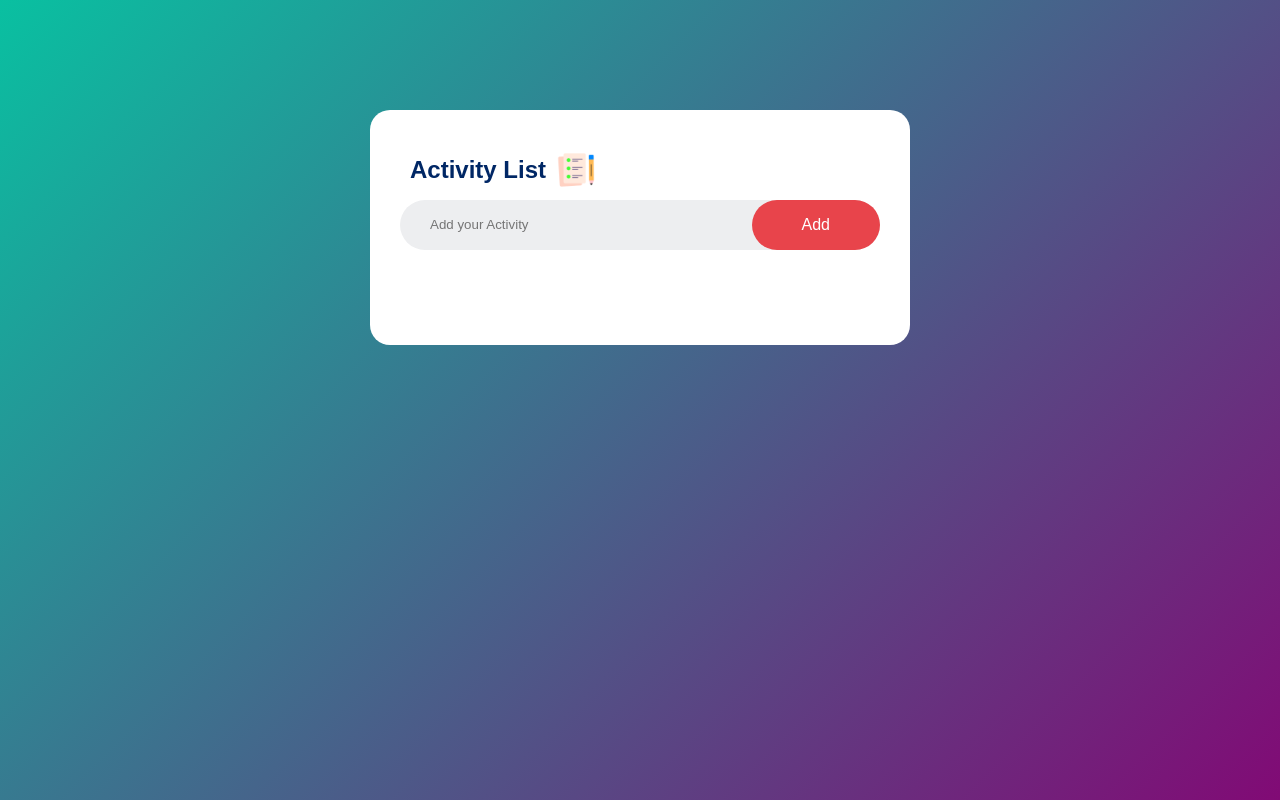
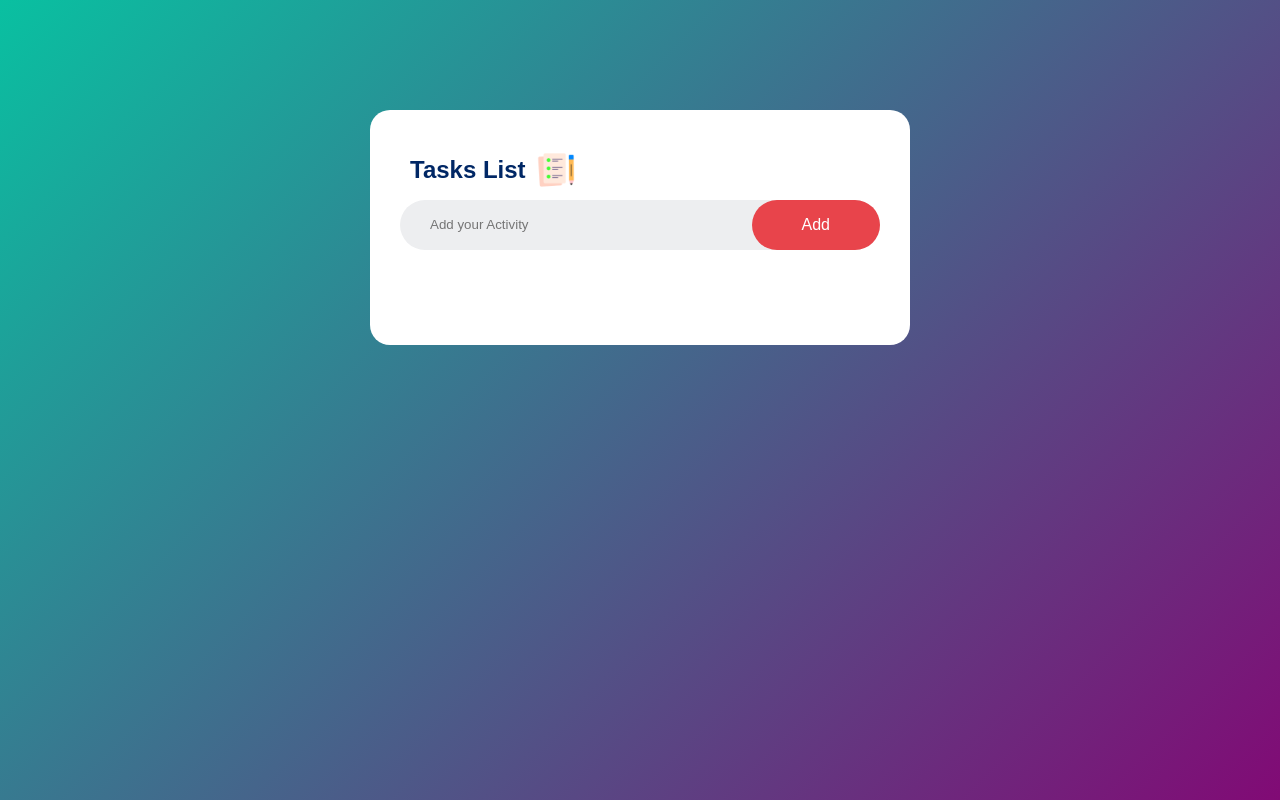
Before and after one commit to Prasad5860/Listing-Actitvities, a plain HTML site: page index.html in a window 1280 px wide. Drawn offline with Linux system fonts and the light colour scheme.

Commit message:
Update index.html

```diff
--- a/index.html
+++ b/index.html
@@ -7,7 +7,7 @@
     <body>
         <div class="container">
             <div class="todo-app">
-                <h2>Activity List <img src="images/icon.png" alt=""></h2>
+                <h2>Tasks List <img src="images/icon.png" alt=""></h2>
                 <div class="row">
                     <input type="text" id="inp-box" placeholder="Add your Activity">
                     <button onclick="addActivity()">Add</button>
```
